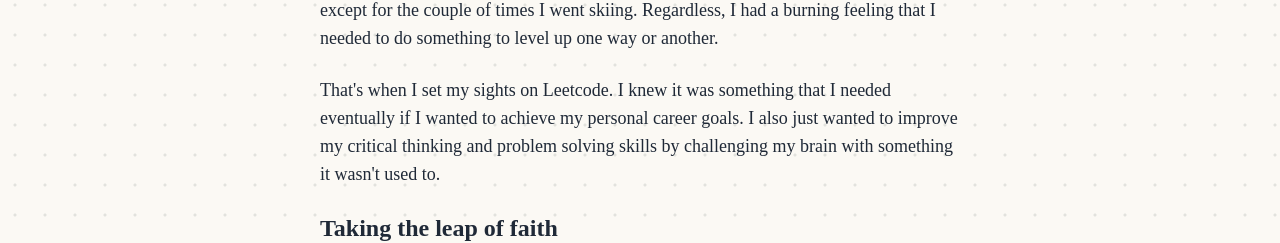
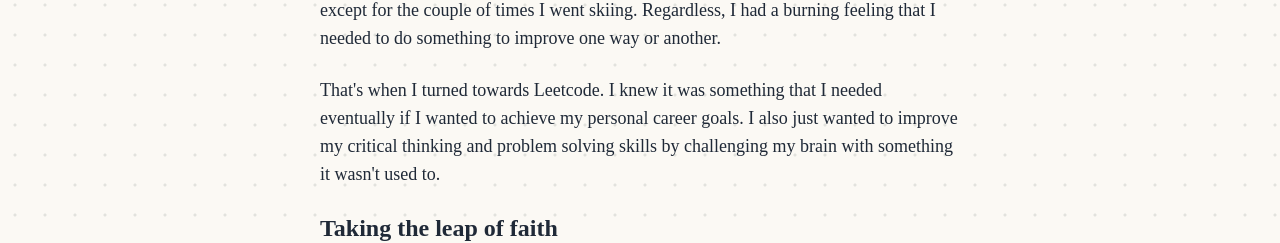
Before and after one commit to richieb21/personal-portfolio, a Next.js app: page /blog/leetcode-and-discipline in a window 1280 px wide. Shown: the part 700-943 px from the top of the page. Built offline with nearby package versions, Linux system fonts and the light colour scheme; a web font is replaced by a local one.

Commit message:
Minor word choice

```diff
--- a/app/blog/leetcode-and-discipline/page.tsx
+++ b/app/blog/leetcode-and-discipline/page.tsx
@@ -60,10 +60,10 @@ const BlogPost = () => {
               unfortunately). So that completely ruled out many outdoor
               activities except for the couple of times I went skiing.
               Regardless, I had a burning feeling that I needed to do something
-              to level up one way or another.
+              to improve one way or another.
             </p>
             <p>
-              That&apos;s when I set my sights on Leetcode. I knew it was
+              That&apos;s when I turned towards Leetcode. I knew it was
               something that I needed eventually if I wanted to achieve my
               personal career goals. I also just wanted to improve my critical
               thinking and problem solving skills by challenging my brain with
```
